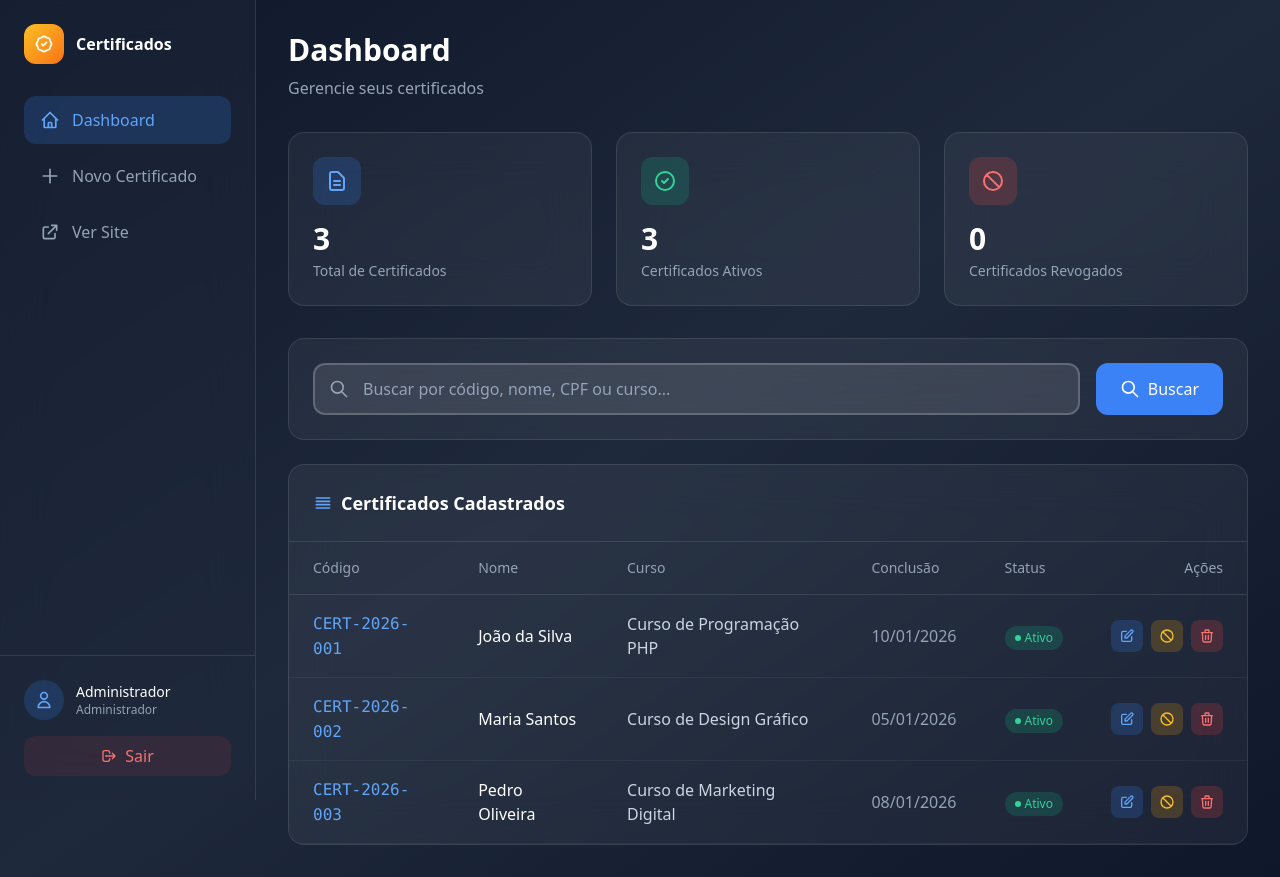
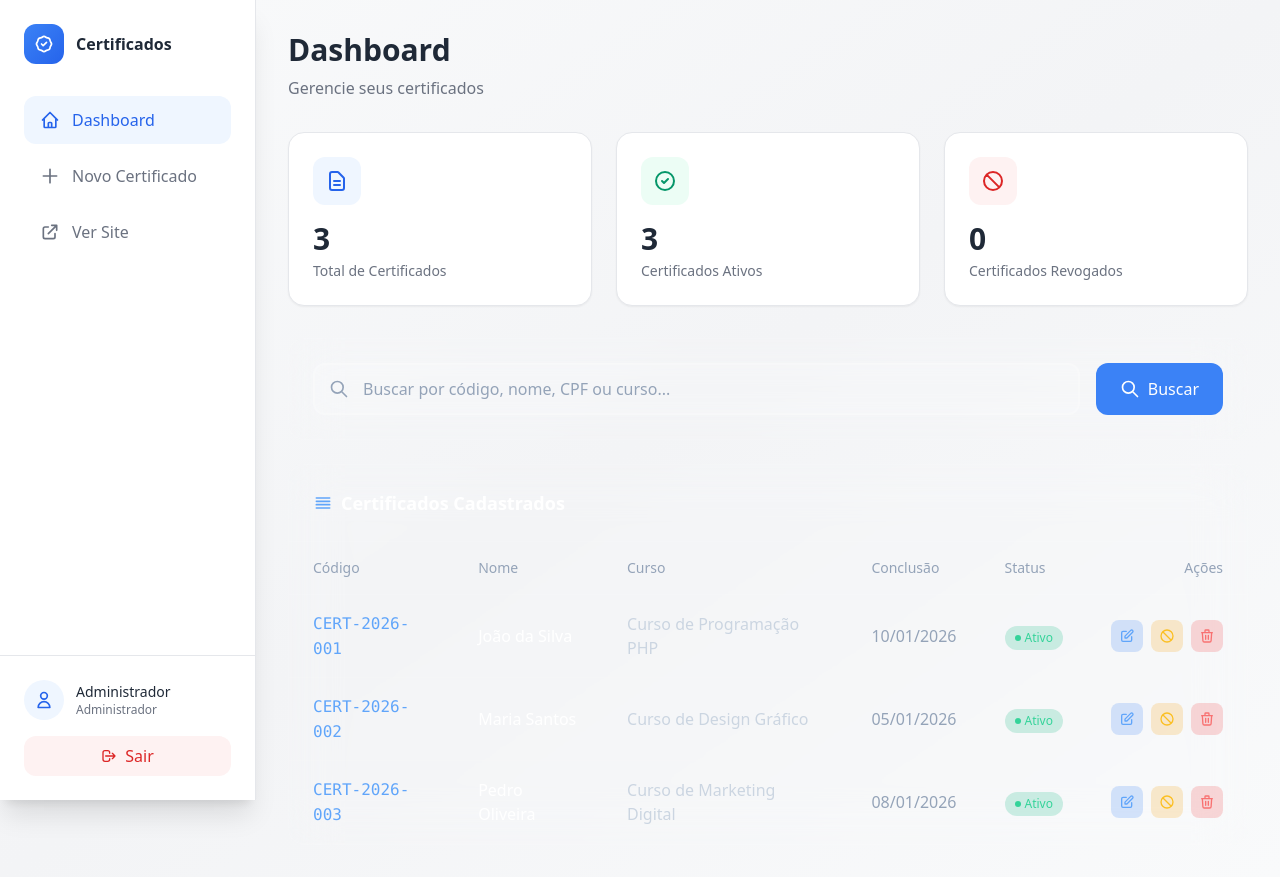
Before and after one commit to adeniltondev/SITECERTIFICADO, a PHP site: page /admin/index.php in a window 1280 px wide. Run offline with PHP 8.4, Linux system fonts and the light colour scheme; a user stored in the database is signed in; data comes from the database, SQL or seed files in the repository; some libraries are stand-ins or nearby versions.

Commit message:
Update index.php

```diff
--- a/admin/index.php
+++ b/admin/index.php
@@ -78,46 +78,46 @@
         }
     </script>
 </head>
-<body class="min-h-screen bg-gradient-to-br from-slate-900 via-slate-800 to-slate-900">
+<body class="min-h-screen bg-gradient-to-br from-gray-50 via-gray-100 to-gray-50">
     <!-- Sidebar -->
-    <aside class="fixed top-0 left-0 h-full w-64 bg-slate-800/50 backdrop-blur-xl border-r border-white/10 hidden lg:block">
+    <aside class="fixed top-0 left-0 h-full w-64 bg-white shadow-xl border-r border-gray-200 hidden lg:block">
         <div class="p-6">
             <div class="flex items-center gap-3 mb-8">
-                <div class="w-10 h-10 bg-gradient-to-br from-amber-400 to-orange-500 rounded-xl flex items-center justify-center">
+                <div class="w-10 h-10 bg-gradient-to-br from-primary-500 to-primary-600 rounded-xl flex items-center justify-center">
                     <svg xmlns="http://www.w3.org/2000/svg" class="w-5 h-5 text-white" fill="none" viewBox="0 0 24 24" stroke="currentColor" stroke-width="2">
                         <path stroke-linecap="round" stroke-linejoin="round" d="M9 12l2 2 4-4M7.835 4.697a3.42 3.42 0 001.946-.806 3.42 3.42 0 014.438 0 3.42 3.42 0 001.946.806 3.42 3.42 0 013.138 3.138 3.42 3.42 0 00.806 1.946 3.42 3.42 0 010 4.438 3.42 3.42 0 00-.806 1.946 3.42 3.42 0 01-3.138 3.138 3.42 3.42 0 00-1.946.806 3.42 3.42 0 01-4.438 0 3.42 3.42 0 00-1.946-.806 3.42 3.42 0 01-3.138-3.138 3.42 3.42 0 00-.806-1.946 3.42 3.42 0 010-4.438 3.42 3.42 0 00.806-1.946 3.42 3.42 0 013.138-3.138z" />
                     </svg>
                 </div>
-                <span class="font-bold text-white">Certificados</span>
+                <span class="font-bold text-gray-800">Certificados</span>
             </div>
 
             <nav class="space-y-2">
-                <a href="index.php" class="flex items-center gap-3 px-4 py-3 bg-primary-500/20 text-primary-400 rounded-xl">
+                <a href="index.php" class="flex items-center gap-3 px-4 py-3 bg-primary-50 text-primary-600 rounded-xl">
                     <svg xmlns="http://www.w3.org/2000/svg" class="w-5 h-5" fill="none" viewBox="0 0 24 24" stroke="currentColor" stroke-width="2"><path stroke-linecap="round" stroke-linejoin="round" d="M3 12l2-2m0 0l7-7 7 7M5 10v10a1 1 0 001 1h3m10-11l2 2m-2-2v10a1 1 0 01-1 1h-3m-6 0a1 1 0 001-1v-4a1 1 0 011-1h2a1 1 0 011 1v4a1 1 0 001 1m-6 0h6" /></svg>
                     Dashboard
                 </a>
-                <a href="cadastrar.php" class="flex items-center gap-3 px-4 py-3 text-slate-400 hover:bg-white/5 hover:text-white rounded-xl transition-colors">
+                <a href="cadastrar.php" class="flex items-center gap-3 px-4 py-3 text-gray-500 hover:bg-gray-50 hover:text-gray-700 rounded-xl transition-colors">
                     <svg xmlns="http://www.w3.org/2000/svg" class="w-5 h-5" fill="none" viewBox="0 0 24 24" stroke="currentColor" stroke-width="2"><path stroke-linecap="round" stroke-linejoin="round" d="M12 4v16m8-8H4" /></svg>
                     Novo Certificado
                 </a>
-                <a href="../index.php" target="_blank" class="flex items-center gap-3 px-4 py-3 text-slate-400 hover:bg-white/5 hover:text-white rounded-xl transition-colors">
+                <a href="../index.php" target="_blank" class="flex items-center gap-3 px-4 py-3 text-gray-500 hover:bg-gray-50 hover:text-gray-700 rounded-xl transition-colors">
                     <svg xmlns="http://www.w3.org/2000/svg" class="w-5 h-5" fill="none" viewBox="0 0 24 24" stroke="currentColor" stroke-width="2"><path stroke-linecap="round" stroke-linejoin="round" d="M10 6H6a2 2 0 00-2 2v10a2 2 0 002 2h10a2 2 0 002-2v-4M14 4h6m0 0v6m0-6L10 14" /></svg>
                     Ver Site
                 </a>
             </nav>
         </div>
 
-        <div class="absolute bottom-0 left-0 right-0 p-6 border-t border-white/10">
+        <div class="absolute bottom-0 left-0 right-0 p-6 border-t border-gray-200">
             <div class="flex items-center gap-3 mb-4">
-                <div class="w-10 h-10 bg-primary-500/20 rounded-full flex items-center justify-center">
-                    <svg xmlns="http://www.w3.org/2000/svg" class="w-5 h-5 text-primary-400" fill="none" viewBox="0 0 24 24" stroke="currentColor" stroke-width="2"><path stroke-linecap="round" stroke-linejoin="round" d="M16 7a4 4 0 11-8 0 4 4 0 018 0zM12 14a7 7 0 00-7 7h14a7 7 0 00-7-7z" /></svg>
+                <div class="w-10 h-10 bg-primary-50 rounded-full flex items-center justify-center">
+                    <svg xmlns="http://www.w3.org/2000/svg" class="w-5 h-5 text-primary-600" fill="none" viewBox="0 0 24 24" stroke="currentColor" stroke-width="2"><path stroke-linecap="round" stroke-linejoin="round" d="M16 7a4 4 0 11-8 0 4 4 0 018 0zM12 14a7 7 0 00-7 7h14a7 7 0 00-7-7z" /></svg>
                 </div>
                 <div>
-                    <p class="text-sm font-medium text-white"><?php echo htmlspecialchars($_SESSION['admin_nome']); ?></p>
-                    <p class="text-xs text-slate-400">Administrador</p>
+                    <p class="text-sm font-medium text-gray-800"><?php echo htmlspecialchars($_SESSION['admin_nome']); ?></p>
+                    <p class="text-xs text-gray-500">Administrador</p>
                 </div>
             </div>
-            <a href="logout.php" class="flex items-center justify-center gap-2 w-full px-4 py-2 bg-red-500/10 text-red-400 rounded-xl hover:bg-red-500/20 transition-colors">
+            <a href="logout.php" class="flex items-center justify-center gap-2 w-full px-4 py-2 bg-red-50 text-red-600 rounded-xl hover:bg-red-100 transition-colors">
                 <svg xmlns="http://www.w3.org/2000/svg" class="w-4 h-4" fill="none" viewBox="0 0 24 24" stroke="currentColor" stroke-width="2"><path stroke-linecap="round" stroke-linejoin="round" d="M17 16l4-4m0 0l-4-4m4 4H7m6 4v1a3 3 0 01-3 3H6a3 3 0 01-3-3V7a3 3 0 013-3h4a3 3 0 013 3v1" /></svg>
                 Sair
             </a>
@@ -127,21 +127,21 @@
     <!-- Main Content -->
     <div class="lg:ml-64">
         <!-- Top Bar Mobile -->
-        <header class="lg:hidden bg-slate-800/50 backdrop-blur-xl border-b border-white/10 p-4">
+        <header class="lg:hidden bg-white shadow-sm border-b border-gray-200 p-4">
             <div class="flex items-center justify-between">
                 <div class="flex items-center gap-3">
-                    <div class="w-8 h-8 bg-gradient-to-br from-amber-400 to-orange-500 rounded-lg flex items-center justify-center">
+                    <div class="w-8 h-8 bg-gradient-to-br from-primary-500 to-primary-600 rounded-lg flex items-center justify-center">
                         <svg xmlns="http://www.w3.org/2000/svg" class="w-4 h-4 text-white" fill="none" viewBox="0 0 24 24" stroke="currentColor" stroke-width="2">
                             <path stroke-linecap="round" stroke-linejoin="round" d="M9 12l2 2 4-4M7.835 4.697a3.42 3.42 0 001.946-.806 3.42 3.42 0 014.438 0 3.42 3.42 0 001.946.806 3.42 3.42 0 013.138 3.138 3.42 3.42 0 00.806 1.946 3.42 3.42 0 010 4.438 3.42 3.42 0 00-.806 1.946 3.42 3.42 0 01-3.138 3.138 3.42 3.42 0 00-1.946.806 3.42 3.42 0 01-4.438 0 3.42 3.42 0 00-1.946-.806 3.42 3.42 0 01-3.138-3.138 3.42 3.42 0 00-.806-1.946 3.42 3.42 0 010-4.438 3.42 3.42 0 00.806-1.946 3.42 3.42 0 013.138-3.138z" />
                         </svg>
                     </div>
-                    <span class="font-bold text-white">Painel</span>
+                    <span class="font-bold text-gray-800">Painel</span>
                 </div>
                 <div class="flex items-center gap-2">
                     <a href="cadastrar.php" class="p-2 bg-primary-500 text-white rounded-lg">
                         <svg xmlns="http://www.w3.org/2000/svg" class="w-5 h-5" fill="none" viewBox="0 0 24 24" stroke="currentColor" stroke-width="2"><path stroke-linecap="round" stroke-linejoin="round" d="M12 4v16m8-8H4" /></svg>
                     </a>
-                    <a href="logout.php" class="p-2 bg-red-500/20 text-red-400 rounded-lg">
+                    <a href="logout.php" class="p-2 bg-red-50 text-red-600 rounded-lg">
                         <svg xmlns="http://www.w3.org/2000/svg" class="w-5 h-5" fill="none" viewBox="0 0 24 24" stroke="currentColor" stroke-width="2"><path stroke-linecap="round" stroke-linejoin="round" d="M17 16l4-4m0 0l-4-4m4 4H7m6 4v1a3 3 0 01-3 3H6a3 3 0 01-3-3V7a3 3 0 013-3h4a3 3 0 013 3v1" /></svg>
                     </a>
                 </div>
@@ -151,52 +151,52 @@
         <main class="p-6 lg:p-8">
             <!-- Page Header -->
             <div class="mb-8">
-                <h1 class="text-2xl lg:text-3xl font-bold text-white mb-2">Dashboard</h1>
-                <p class="text-slate-400">Gerencie seus certificados</p>
+                <h1 class="text-2xl lg:text-3xl font-bold text-gray-800 mb-2">Dashboard</h1>
+                <p class="text-gray-500">Gerencie seus certificados</p>
             </div>
 
             <!-- Stats Cards -->
             <div class="grid grid-cols-1 md:grid-cols-3 gap-6 mb-8">
-                <div class="bg-white/5 backdrop-blur-xl rounded-2xl p-6 border border-white/10">
+                <div class="bg-white rounded-2xl p-6 border border-gray-200 shadow-sm">
                     <div class="flex items-center justify-between mb-4">
-                        <div class="w-12 h-12 bg-primary-500/20 rounded-xl flex items-center justify-center">
-                            <svg xmlns="http://www.w3.org/2000/svg" class="w-6 h-6 text-primary-400" fill="none" viewBox="0 0 24 24" stroke="currentColor" stroke-width="2"><path stroke-linecap="round" stroke-linejoin="round" d="M9 12h6m-6 4h6m2 5H7a2 2 0 01-2-2V5a2 2 0 012-2h5.586a1 1 0 01.707.293l5.414 5.414a1 1 0 01.293.707V19a2 2 0 01-2 2z" /></svg>
+                        <div class="w-12 h-12 bg-primary-50 rounded-xl flex items-center justify-center">
+                            <svg xmlns="http://www.w3.org/2000/svg" class="w-6 h-6 text-primary-600" fill="none" viewBox="0 0 24 24" stroke="currentColor" stroke-width="2"><path stroke-linecap="round" stroke-linejoin="round" d="M9 12h6m-6 4h6m2 5H7a2 2 0 01-2-2V5a2 2 0 012-2h5.586a1 1 0 01.707.293l5.414 5.414a1 1 0 01.293.707V19a2 2 0 01-2 2z" /></svg>
                         </div>
                     </div>
-                    <p class="text-3xl font-bold text-white mb-1"><?php echo $stats['total'] ?? 0; ?></p>
-                    <p class="text-slate-400 text-sm">Total de Certificados</p>
+                    <p class="text-3xl font-bold text-gray-800 mb-1"><?php echo $stats['total'] ?? 0; ?></p>
+                    <p class="text-gray-500 text-sm">Total de Certificados</p>
                 </div>
 
-                <div class="bg-white/5 backdrop-blur-xl rounded-2xl p-6 border border-white/10">
+                <div class="bg-white rounded-2xl p-6 border border-gray-200 shadow-sm">
                     <div class="flex items-center justify-between mb-4">
-                        <div class="w-12 h-12 bg-emerald-500/20 rounded-xl flex items-center justify-center">
-                            <svg xmlns="http://www.w3.org/2000/svg" class="w-6 h-6 text-emerald-400" fill="none" viewBox="0 0 24 24" stroke="currentColor" stroke-width="2"><path stroke-linecap="round" stroke-linejoin="round" d="M9 12l2 2 4-4m6 2a9 9 0 11-18 0 9 9 0 0118 0z" /></svg>
+                        <div class="w-12 h-12 bg-emerald-50 rounded-xl flex items-center justify-center">
+                            <svg xmlns="http://www.w3.org/2000/svg" class="w-6 h-6 text-emerald-600" fill="none" viewBox="0 0 24 24" stroke="currentColor" stroke-width="2"><path stroke-linecap="round" stroke-linejoin="round" d="M9 12l2 2 4-4m6 2a9 9 0 11-18 0 9 9 0 0118 0z" /></svg>
                         </div>
                     </div>
-                    <p class="text-3xl font-bold text-white mb-1"><?php echo $stats['ativos'] ?? 0; ?></p>
-                    <p class="text-slate-400 text-sm">Certificados Ativos</p>
+                    <p class="text-3xl font-bold text-gray-800 mb-1"><?php echo $stats['ativos'] ?? 0; ?></p>
+                    <p class="text-gray-500 text-sm">Certificados Ativos</p>
                 </div>
 
-                <div class="bg-white/5 backdrop-blur-xl rounded-2xl p-6 border border-white/10">
+                <div class="bg-white rounded-2xl p-6 border border-gray-200 shadow-sm">
                     <div class="flex items-center justify-between mb-4">
-                        <div class="w-12 h-12 bg-red-500/20 rounded-xl flex items-center justify-center">
-                            <svg xmlns="http://www.w3.org/2000/svg" class="w-6 h-6 text-red-400" fill="none" viewBox="0 0 24 24" stroke="currentColor" stroke-width="2"><path stroke-linecap="round" stroke-linejoin="round" d="M18.364 18.364A9 9 0 005.636 5.636m12.728 12.728A9 9 0 015.636 5.636m12.728 12.728L5.636 5.636" /></svg>
+                        <div class="w-12 h-12 bg-red-50 rounded-xl flex items-center justify-center">
+                            <svg xmlns="http://www.w3.org/2000/svg" class="w-6 h-6 text-red-600" fill="none" viewBox="0 0 24 24" stroke="currentColor" stroke-width="2"><path stroke-linecap="round" stroke-linejoin="round" d="M18.364 18.364A9 9 0 005.636 5.636m12.728 12.728A9 9 0 015.636 5.636m12.728 12.728L5.636 5.636" /></svg>
                         </div>
                     </div>
-                    <p class="text-3xl font-bold text-white mb-1"><?php echo $stats['revogados'] ?? 0; ?></p>
-                    <p class="text-slate-400 text-sm">Certificados Revogados</p>
+                    <p class="text-3xl font-bold text-gray-800 mb-1"><?php echo $stats['revogados'] ?? 0; ?></p>
+                    <p class="text-gray-500 text-sm">Certificados Revogados</p>
                 </div>
             </div>
 
             <!-- Alert Messages -->
             <?php if ($mensagem): ?>
-            <div class="mb-6 flex items-center gap-3 p-4 <?php echo $tipo_mensagem === 'success' ? 'bg-emerald-500/10 border-emerald-500/30' : 'bg-red-500/10 border-red-500/30'; ?> border rounded-xl">
+            <div class="mb-6 flex items-center gap-3 p-4 <?php echo $tipo_mensagem === 'success' ? 'bg-emerald-50 border-emerald-200' : 'bg-red-50 border-red-200'; ?> border rounded-xl">
                 <?php if ($tipo_mensagem === 'success'): ?>
-                <svg xmlns="http://www.w3.org/2000/svg" class="w-5 h-5 text-emerald-400" fill="none" viewBox="0 0 24 24" stroke="currentColor" stroke-width="2"><path stroke-linecap="round" stroke-linejoin="round" d="M9 12l2 2 4-4m6 2a9 9 0 11-18 0 9 9 0 0118 0z" /></svg>
-                <span class="text-emerald-300"><?php echo htmlspecialchars($mensagem); ?></span>
+                <svg xmlns="http://www.w3.org/2000/svg" class="w-5 h-5 text-emerald-600" fill="none" viewBox="0 0 24 24" stroke="currentColor" stroke-width="2"><path stroke-linecap="round" stroke-linejoin="round" d="M9 12l2 2 4-4m6 2a9 9 0 11-18 0 9 9 0 0118 0z" /></svg>
+                <span class="text-emerald-700"><?php echo htmlspecialchars($mensagem); ?></span>
                 <?php else: ?>
-                <svg xmlns="http://www.w3.org/2000/svg" class="w-5 h-5 text-red-400" fill="none" viewBox="0 0 24 24" stroke="currentColor" stroke-width="2"><path stroke-linecap="round" stroke-linejoin="round" d="M12 8v4m0 4h.01M21 12a9 9 0 11-18 0 9 9 0 0118 0z" /></svg>
-                <span class="text-red-300"><?php echo htmlspecialchars($mensagem); ?></span>
+                <svg xmlns="http://www.w3.org/2000/svg" class="w-5 h-5 text-red-600" fill="none" viewBox="0 0 24 24" stroke="currentColor" stroke-width="2"><path stroke-linecap="round" stroke-linejoin="round" d="M12 8v4m0 4h.01M21 12a9 9 0 11-18 0 9 9 0 0118 0z" /></svg>
+                <span class="text-red-700"><?php echo htmlspecialchars($mensagem); ?></span>
                 <?php endif; ?>
             </div>
             <?php endif; ?>
```
